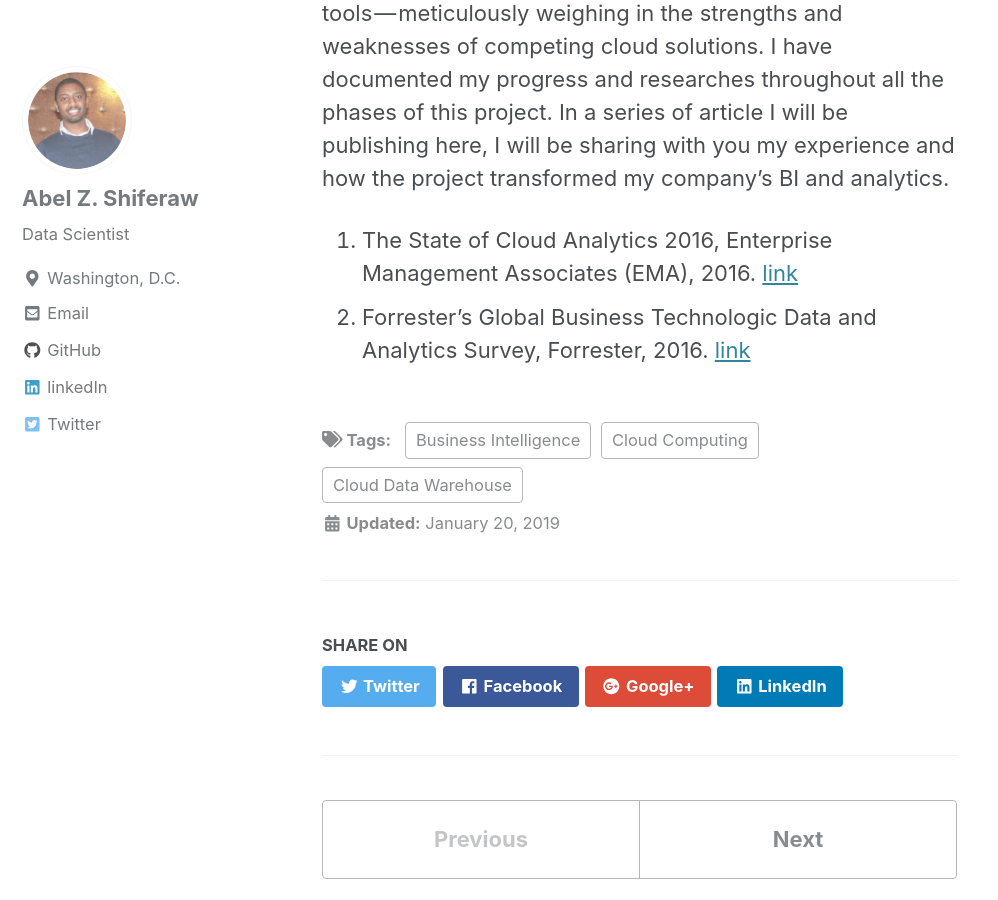
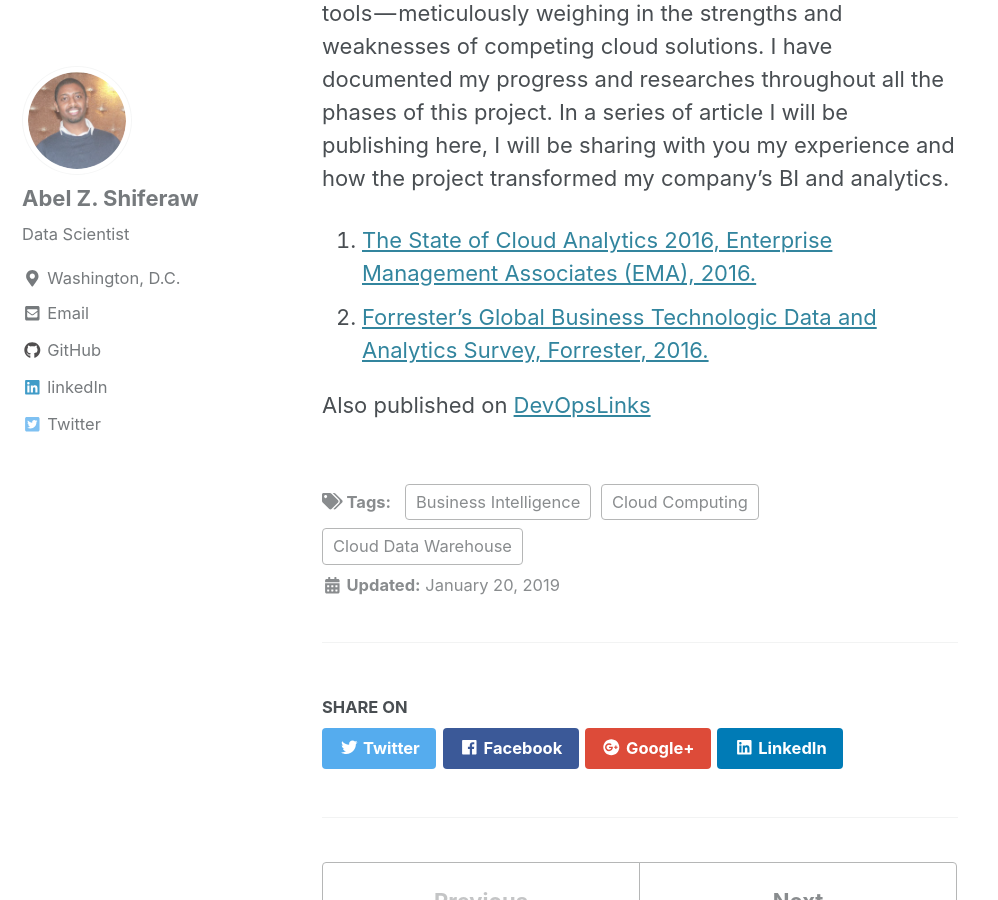
Before and after one commit to AbelZShiferaw/datascienceportfolio, a Jekyll site: the page built from _posts/2019-02-12-Article1of1.md, in a window 1280 px wide and 900 px high, scrolled down 3068 px. Shown: the whole window, without its empty margins (0-998 px from the left). Built offline with Jekyll 4.4.1, drawn with Linux system fonts in a browser that asks for light colours; cached includes are drawn as plain includes; nearby versions of some CDN libraries.

Commit message:
Updates: Article 1 of 1

```diff
--- a/_posts/2019-02-12-Article1of1.md
+++ b/_posts/2019-02-12-Article1of1.md
@@ -26,5 +26,8 @@ In light of this, building a cloud BI and analytics for a SaaS company I work fo
 
 
 
-1. The State of Cloud Analytics 2016, Enterprise Management Associates (EMA), 2016. [link](https://cloudtweaks.com/wp-content/uploads/2017/03/3291_Q1_informatica_State_of_Cloud_Analytics_Report_FV_ENGLISH.pdf)
-2. Forrester’s Global Business Technologic Data and Analytics Survey, Forrester, 2016. [link](https://www.forrester.com/Global+Business+Technographics+Data+And+Analytics+Survey+2016/-/E-sus3014)
+1. [The State of Cloud Analytics 2016, Enterprise Management Associates (EMA), 2016.](https://cloudtweaks.com/wp-content/uploads/2017/03/3291_Q1_informatica_State_of_Cloud_Analytics_Report_FV_ENGLISH.pdf)
+2. [Forrester’s Global Business Technologic Data and Analytics Survey, Forrester, 2016.](https://www.forrester.com/Global+Business+Technographics+Data+And+Analytics+Survey+2016/-/E-sus3014)
+
+
+Also published on [DevOpsLinks](https://medium.com/devopslinks/from-torrents-of-data-to-insightful-intelligence-cloud-bi-and-analytics-64a0ef23c41b)
```
Also changed, not shown: other parts of _posts/2019-02-12-Article1of1.md (+1 -1 lines).
